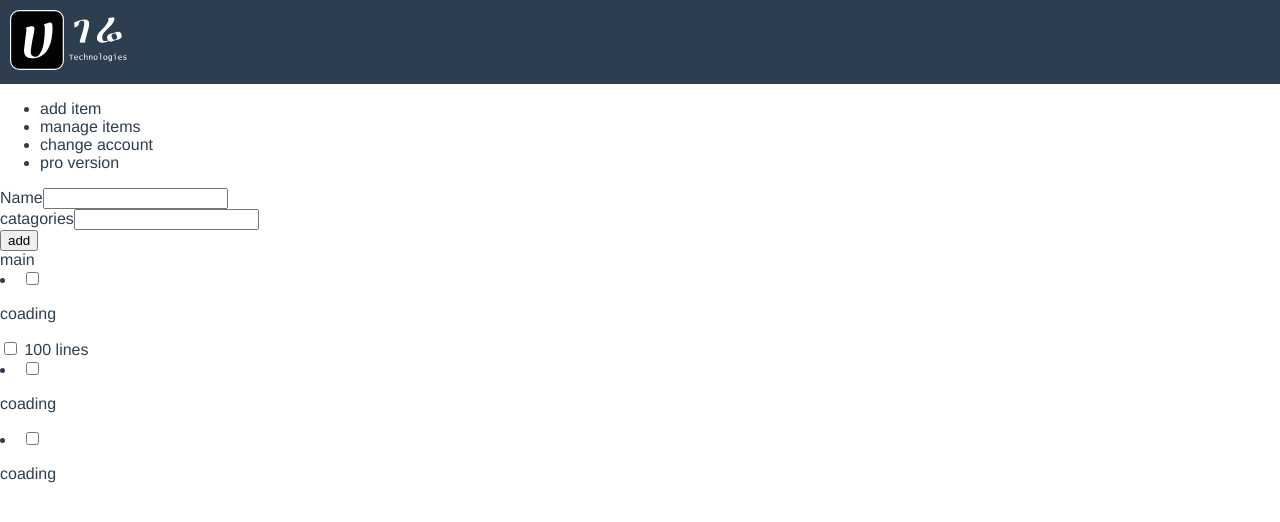
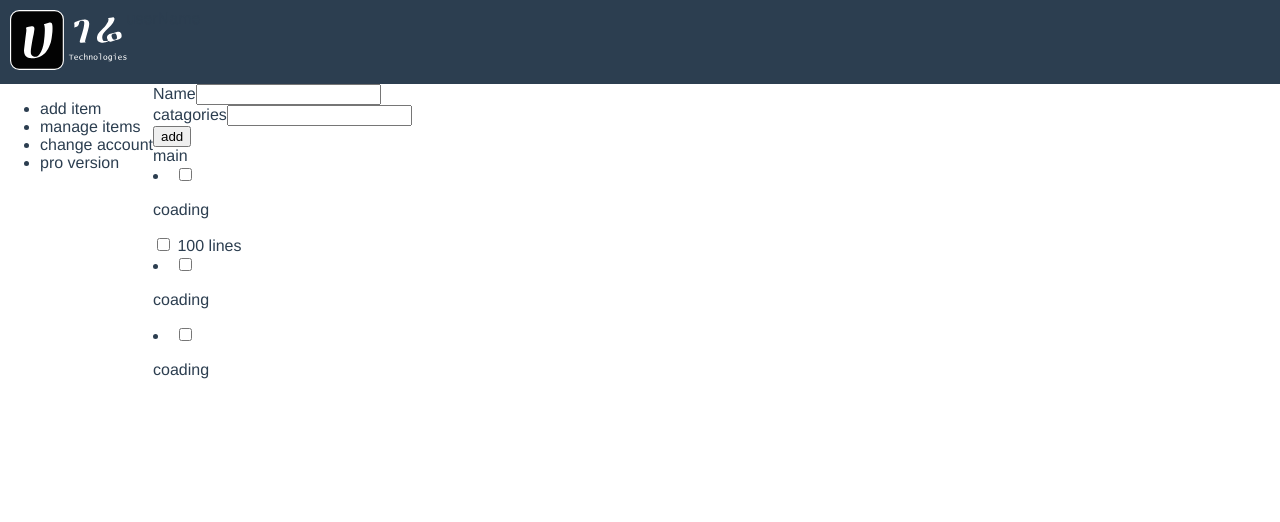
Before and after one commit to kiztopia1/the-impossiblev2, a Vue app: page / in a window 1280 px wide. Shown: the top 522 px of the page. Built offline with nearby package versions, Linux system fonts and the light colour scheme.

Commit message:
home page style updated

```diff
--- a/src/views/Home.vue
+++ b/src/views/Home.vue
@@ -1,7 +1,13 @@
 <template>
+<div class="home">
+
+
   <Aside/>
-  <add-item/>
-  <ListItem :items="data" cat-name="main"/>
+  <div class="main">
+    <add-item/>
+    <ListItem :items="data" cat-name="main"/>
+  </div>
+</div>
 </template>
 
 <script>
@@ -49,3 +55,8 @@ export default {
   }
 }
 </script>
+<style>
+.home{
+  display:flex;
+}
+</style>
```
